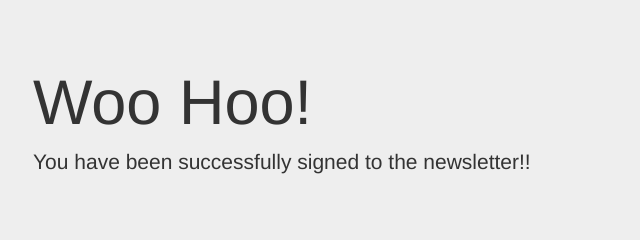
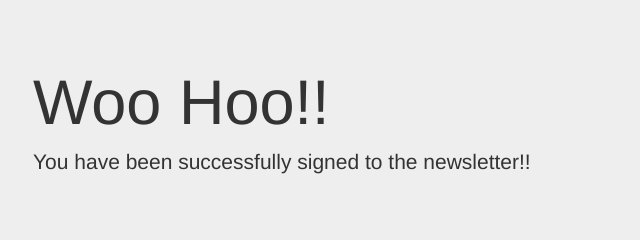
Before and after one commit to shivanshdwivedi/Newsletter-Signup, a website: page success.html in a window 1280 px wide. Shown: the full height of the page, 37-677 px from the left. Drawn offline with nearby package versions, Linux system fonts and the light colour scheme.

Commit message:
Update success.html

```diff
--- a/success.html
+++ b/success.html
@@ -8,7 +8,7 @@
   <body>
         <div class="jumbotron jumbotron-fluid">
                 <div class="container">
-                  <h1 class="display-4">Woo Hoo!</h1>
+                  <h1 class="display-4">Woo Hoo!!</h1>
                   <p class="lead">You have been successfully signed to the newsletter!! </p>
                 </div>
               </div>
```
